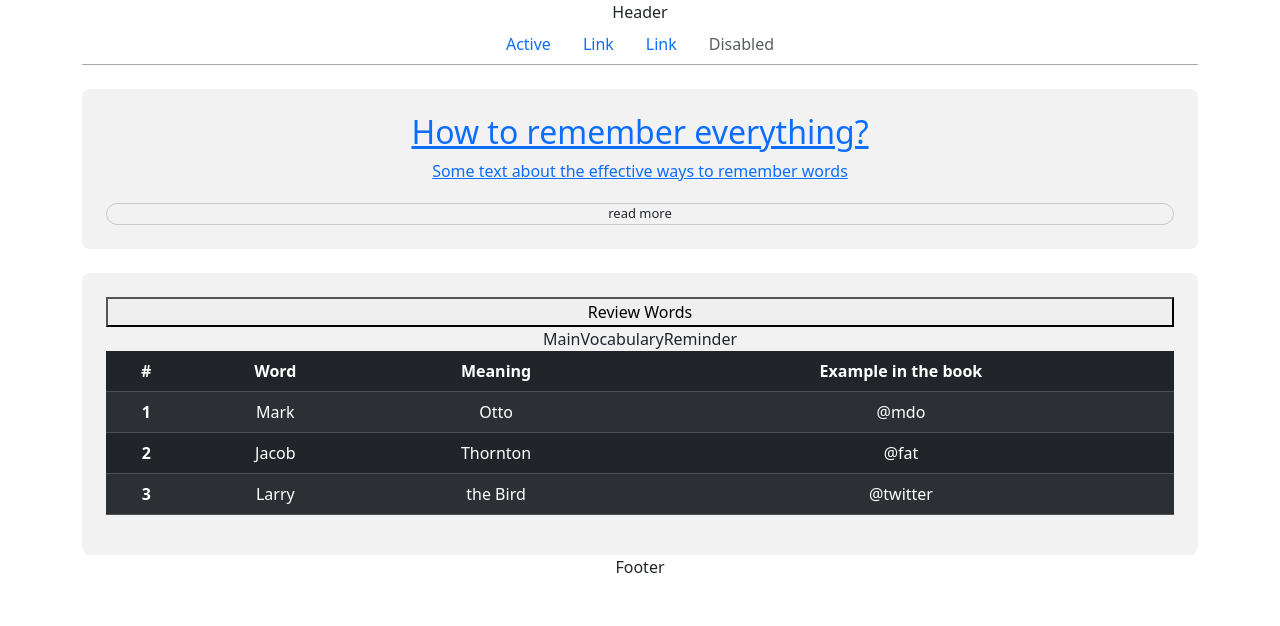
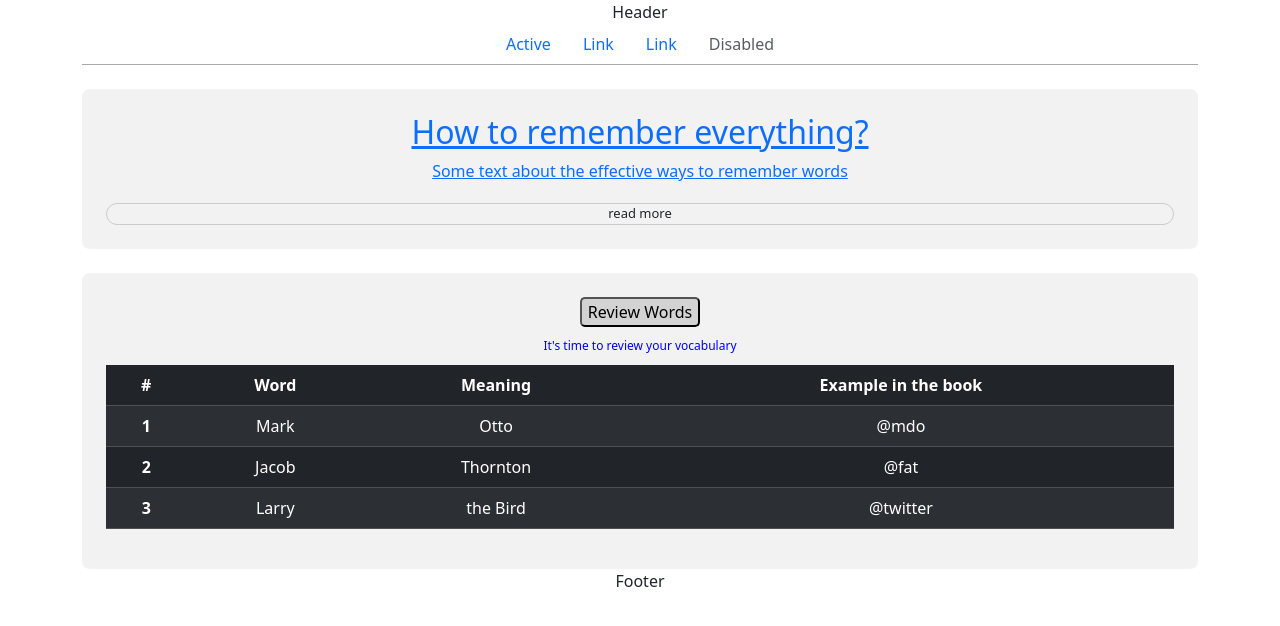
Before and after one commit to olkasadova/Personal-Vocabulary-Builder, a React (Create React App) app: page / in a window 1280 px wide. Shown: the top 626 px of the page. Built offline with nearby package versions, Linux system fonts and the light colour scheme.

Commit message:
added button to Review words

```diff
--- a/src/MainVocabularyReminder.css
+++ b/src/MainVocabularyReminder.css
@@ -10,3 +10,12 @@
     padding: 1.5rem;
     position: relative;
 }
+.find-button{
+    background-color: lightgray;
+    border-radius: 5px;
+}
+.button-text{
+    color: blue;
+    font-size: 12px;
+    padding: 10px;
+}
--- a/src/MainVocabularyReminder.jsx
+++ b/src/MainVocabularyReminder.jsx
@@ -4,8 +4,10 @@ import './MainVocabularyReminder.css';
 export default function MainVocabularyReminder (){
     return(
     <div className="vocabulary-reminder-block">
-        <button className="find-button">Review Words</button>
-        <div> MainVocabularyReminder </div>
+        <form className="review-words">
+            <button className="find-button">Review Words</button>
+        </form>
+        <div class="button-text"> It's time to review your vocabulary </div>
 
         <table class="table table-striped table-dark">
             <thead>
```
